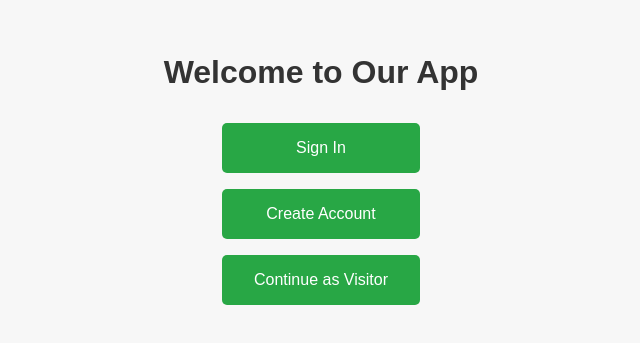
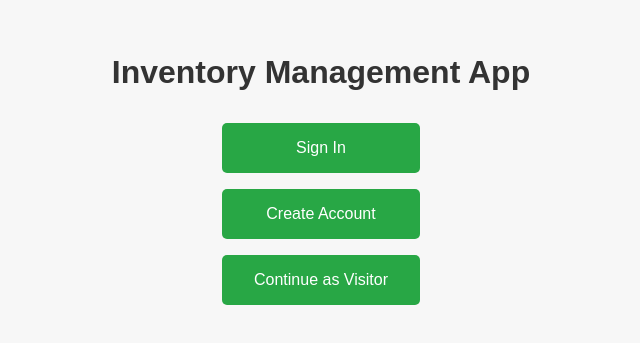
Before and after one commit to amangell/z-pre-frontend, a React (Vite) app: page / in a window 1280 px wide. Shown: the part 239-582 px from the top of the page, without its empty margins (319-959 px from the left). Built offline with nearby package versions, Linux system fonts and the light colour scheme.

Commit message:
minor bug fixes with fetches

```diff
--- a/src/components/HomePage.jsx
+++ b/src/components/HomePage.jsx
@@ -19,7 +19,7 @@ function HomePage() {
 
     return (
         <div className="homepage-container">
-            <h1 className="homepage-header">Welcome to Our App</h1>
+            <h1 className="homepage-header">Inventory Management App</h1>
             <div className="button-container">
                 <button className="homepage-button" onClick={handleSignIn}>
                     Sign In
```
